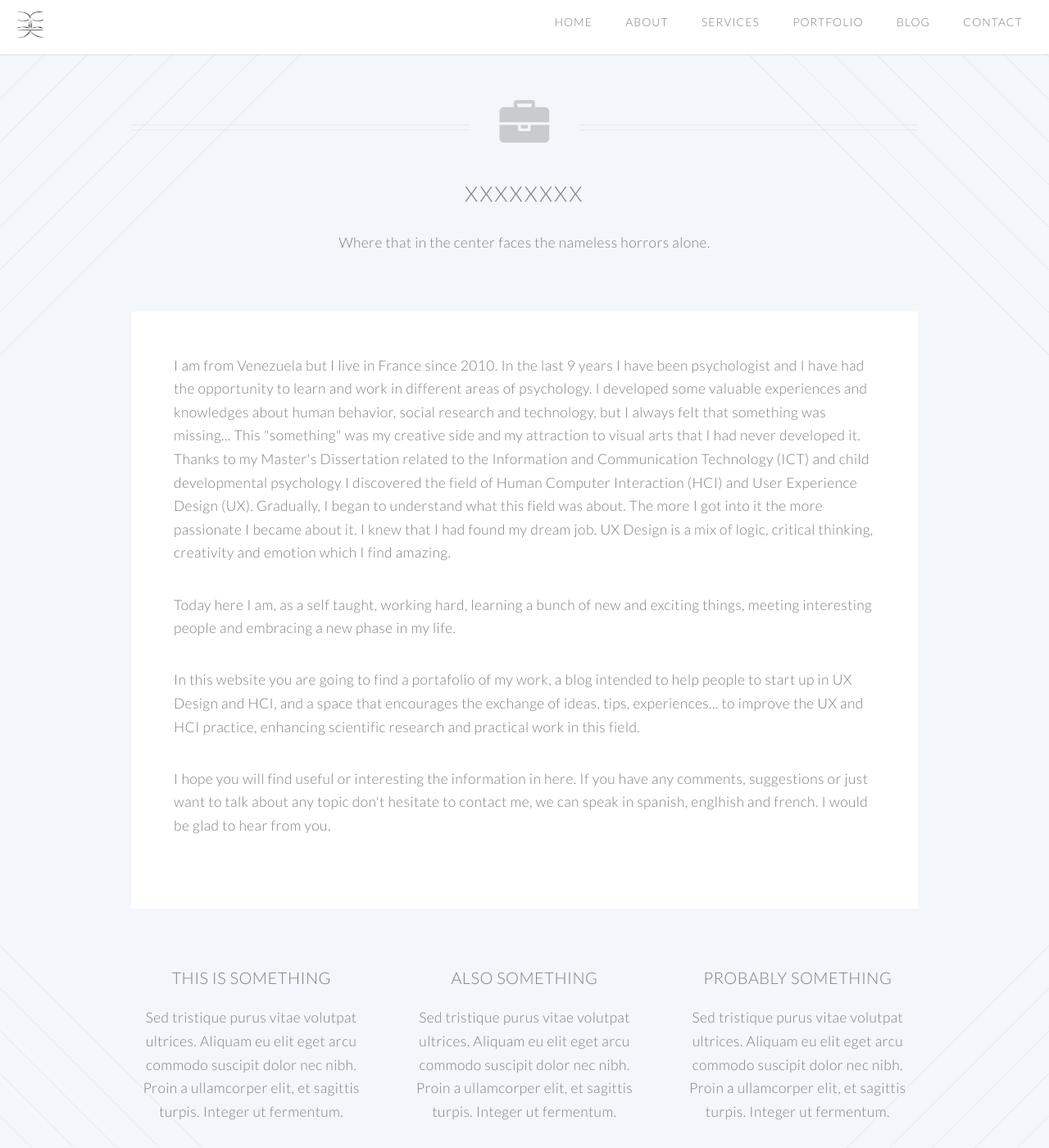
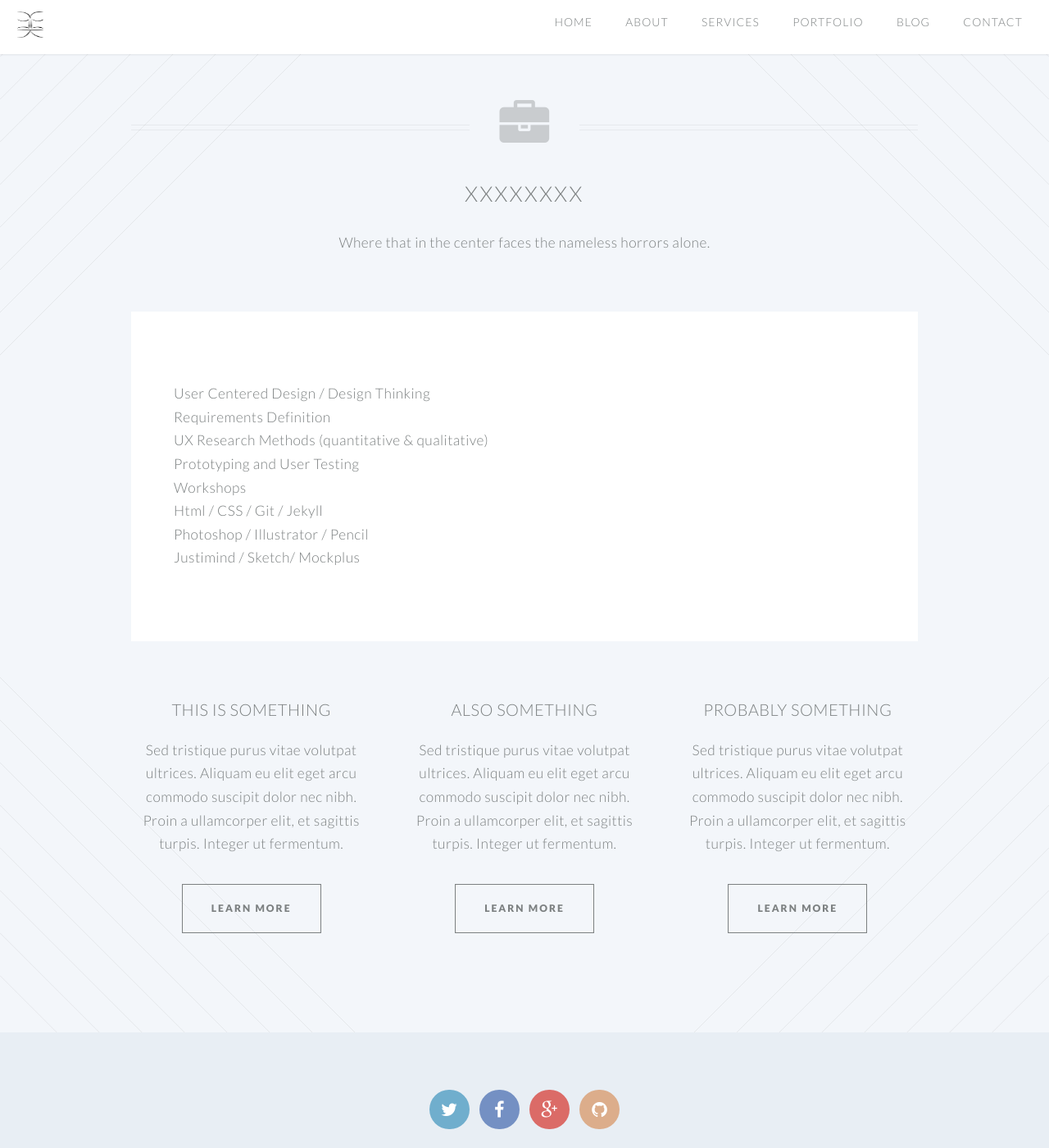
Before and after one commit to claucvk/claucvk.github.io, a Jekyll site: the page built from services/index.html, in a window 1280 px wide and 1400 px high. Shown: the whole window at 82% size. Built offline with Jekyll 4.4.1, drawn with Linux system fonts in a browser that asks for light colours.

Commit message:
Paginas de los servicios actualizada

```diff
--- a/services/index.html
+++ b/services/index.html
@@ -25,10 +25,34 @@ permalink: /services/
 						<!-- Content -->
 							<div class="content">
 								<section>
-						            <p>I am from Venezuela but I live in France since 2010. In the last 9 years I have been psychologist and I have had the opportunity to learn and work in different areas of psychology. I developed some valuable experiences and knowledges about human behavior, social research and technology, but I always felt that something was missing... This "something" was my creative side and my attraction to visual arts that I had never developed it. Thanks to my Master's Dissertation related to the Information and Communication Technology (ICT) and child developmental psychology I discovered the field of Human Computer Interaction (HCI) and User Experience Design (UX). Gradually, I began to understand what this field was about. The more I got into it the more passionate I became about it. I knew that I had found my dream job. UX Design is a mix of logic, critical thinking, creativity and emotion which I find amazing.  </p>
-						            <p> Today here I am, as a self taught, working hard, learning a bunch of new and exciting things, meeting interesting people and embracing a new phase in my life.</p>
-						            <p> In this website you are going to find a portafolio of my work, a blog intended to help people to start up in UX Design and HCI, and a space that encourages the exchange of ideas, tips, experiences... to improve the UX and HCI practice, enhancing scientific research and practical work in this field.</p>
-									<p>I hope you will find useful or interesting the information in here. If you have any comments, suggestions or just want to talk about any topic don't hesitate to contact me, we can speak in spanish, englhish and french. I would be glad to hear from you. </p>
+						            <p>
+										<ul>
+										<li>
+										User Centered Design / Design Thinking
+										</li>
+										<li>
+										Requirements Definition
+										</li>
+										<li>
+										UX Research Methods (quantitative & qualitative)
+										</li>
+										<li>
+										Prototyping and User Testing
+										</li>
+										<li>
+										Workshops
+										</li>
+										<li>
+										Html / CSS / Git / Jekyll
+										</li>
+										<li>
+										Photoshop / Illustrator / Pencil
+										</li>
+										<li>
+										Justimind / Sketch/ Mockplus
+										</li>
+										<ul>
+									</p>
 								</section>
 							</div>
 
```
